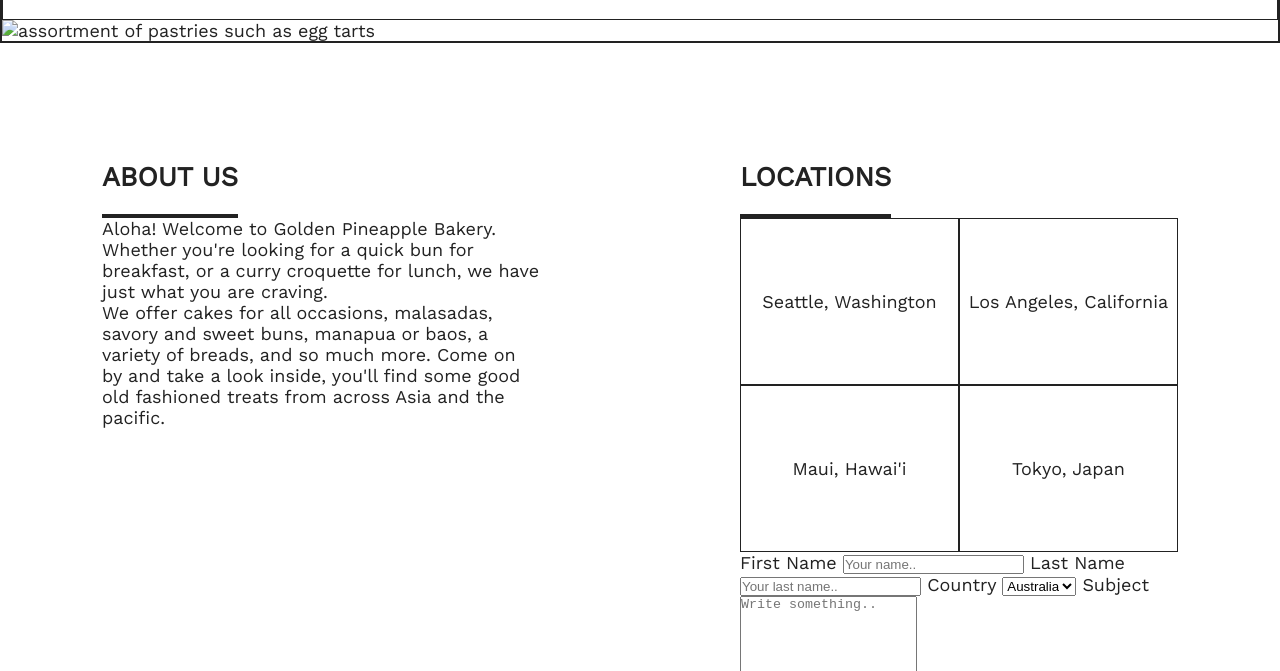
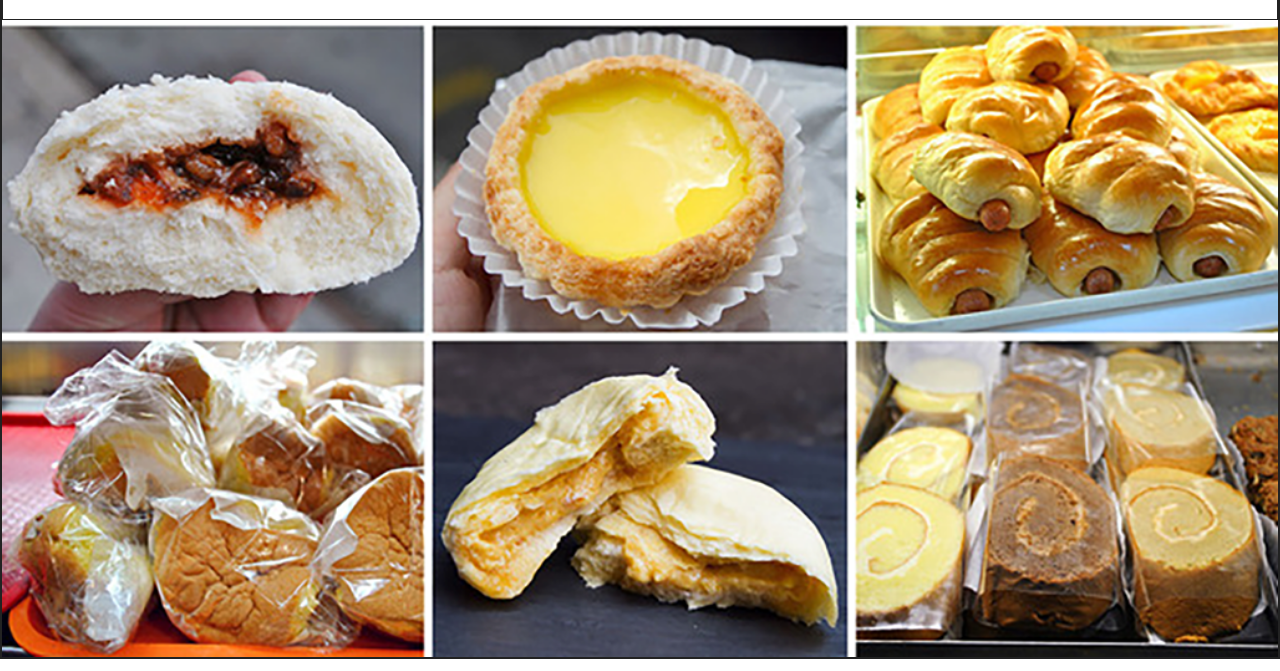
Before and after one commit to dlowc/dlowc.github.io, a plain HTML site: page unit_8/index.html in a window 1280 px wide. Shown: the part 129-800 px from the top of the page. Drawn offline with nearby package versions, Linux system fonts and the light colour scheme.

Commit message:
hero image

```diff
--- a/unit_8/index.html
+++ b/unit_8/index.html
@@ -16,7 +16,7 @@
 		</nav>
 	</header>
 	<div id="hero">
-		<img src="images/bakery_cropped.png" alt="assortment of pastries such as egg tarts"/>
+		<img src="images/picsforwebsite/bakery_cropped.png" alt="assortment of pastries such as egg tarts"/>
 	</div>
 	<!--<section id="two column" class="clearfix">
 		<aside id="left">
```
Also changed, not shown: 2 other files.
